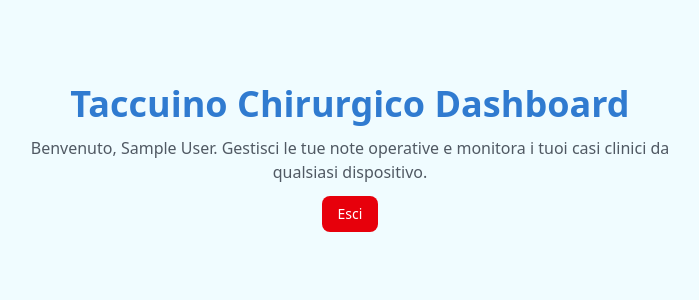
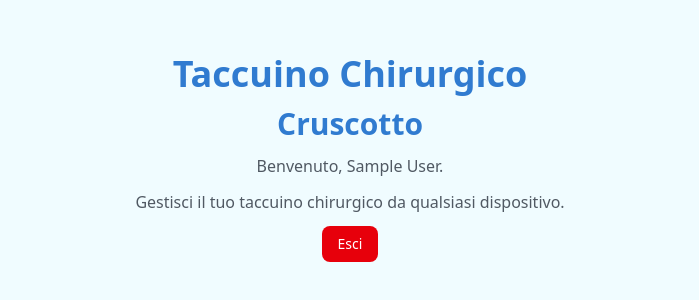
Before and after one commit to gpmedical/taccuino-chirurgico, a Next.js app: page /dashboard in a window 1280 px wide. Shown: the part 242-542 px from the top of the page, without its empty margins (290-989 px from the left). Built offline with nearby package versions, Linux system fonts and the light colour scheme; no server answers; the database is empty; sample sign-in values are in the browser's storage.

Commit message:
Update page.tsx
Small styling fixes

```diff
--- a/src/app/dashboard/page.tsx
+++ b/src/app/dashboard/page.tsx
@@ -11,9 +11,13 @@ export default function Dashboard() {
     <AuthGuard requireAuth={true}>
       <div className="flex min-h-svh w-full flex-col items-center justify-center gap-4 px-6 py-10 text-center sm:px-8">
         <div className="w-full max-w-2xl space-y-3">
-          <h1 className="text-balance text-3xl font-bold text-primary sm:text-4xl">Taccuino Chirurgico Dashboard</h1>
+          <h1 className="text-balance text-3xl font-bold text-primary sm:text-4xl">Taccuino Chirurgico</h1>
+          <h1 className="text-balance text-2xl font-bold text-primary sm:text-3xl">Cruscotto</h1>
           <p className="text-pretty text-sm text-muted-foreground sm:text-base">
-            Benvenuto, {user?.displayName || "chirurgo"}. Gestisci le tue note operative e monitora i tuoi casi clinici da qualsiasi dispositivo.
+            Benvenuto, {user?.displayName || "chirurgo"}.
+          </p>
+          <p className="text-pretty text-sm text-muted-foreground sm:text-base">
+          Gestisci il tuo taccuino chirurgico da qualsiasi dispositivo.
           </p>
           <div className="flex w-full flex-col items-center gap-3 sm:flex-row sm:justify-center">
             <Button onClick={signOut} variant="destructive" className="w-full sm:w-auto">Esci</Button>
```
